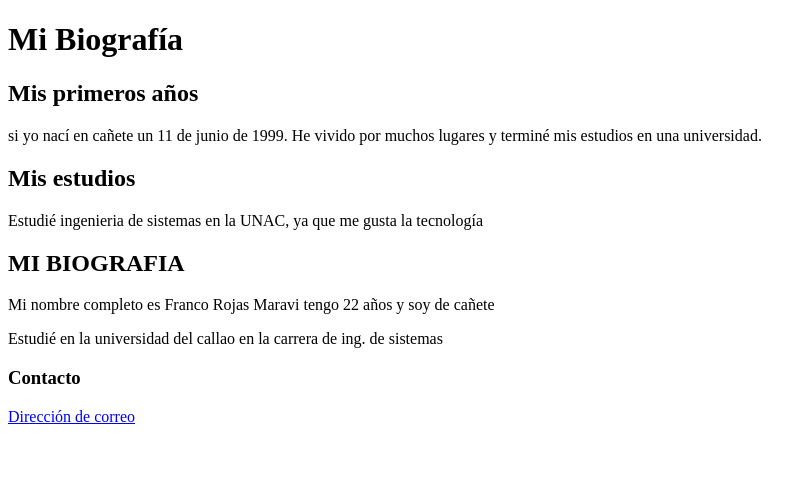
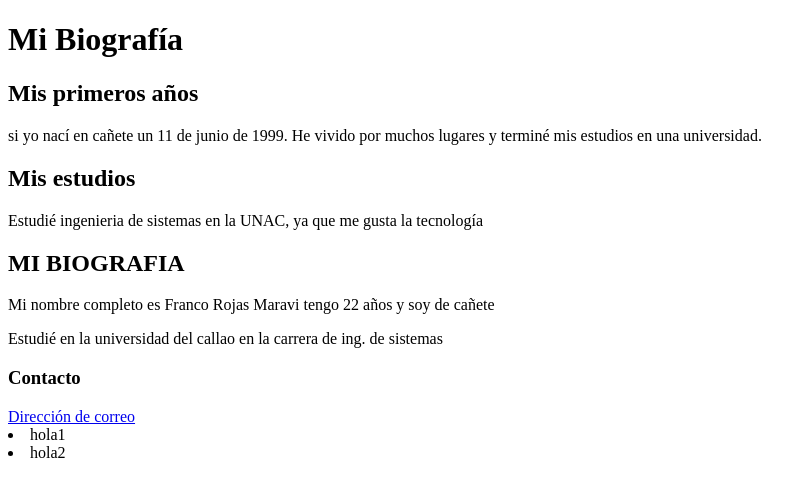
Before and after one commit to FrancoRojasM/mi-biograf-a, a plain HTML site: page index.html in a window 1280 px wide. Shown: the whole page, without its empty margins (0-812 px from the left). Drawn offline with Linux system fonts and the light colour scheme.

Commit message:
agregué una lista

```diff
--- a/index.html
+++ b/index.html
@@ -32,6 +32,11 @@
             <a href="mailto:franco_rojas_maravi@hotmail.com">Dirección de correo</a>
         </section>
 
+        <section>
+            <li>hola1</li>
+            <li>hola2</li>
+        </section>
+
     </footer>
 </body>
 </html>
```
